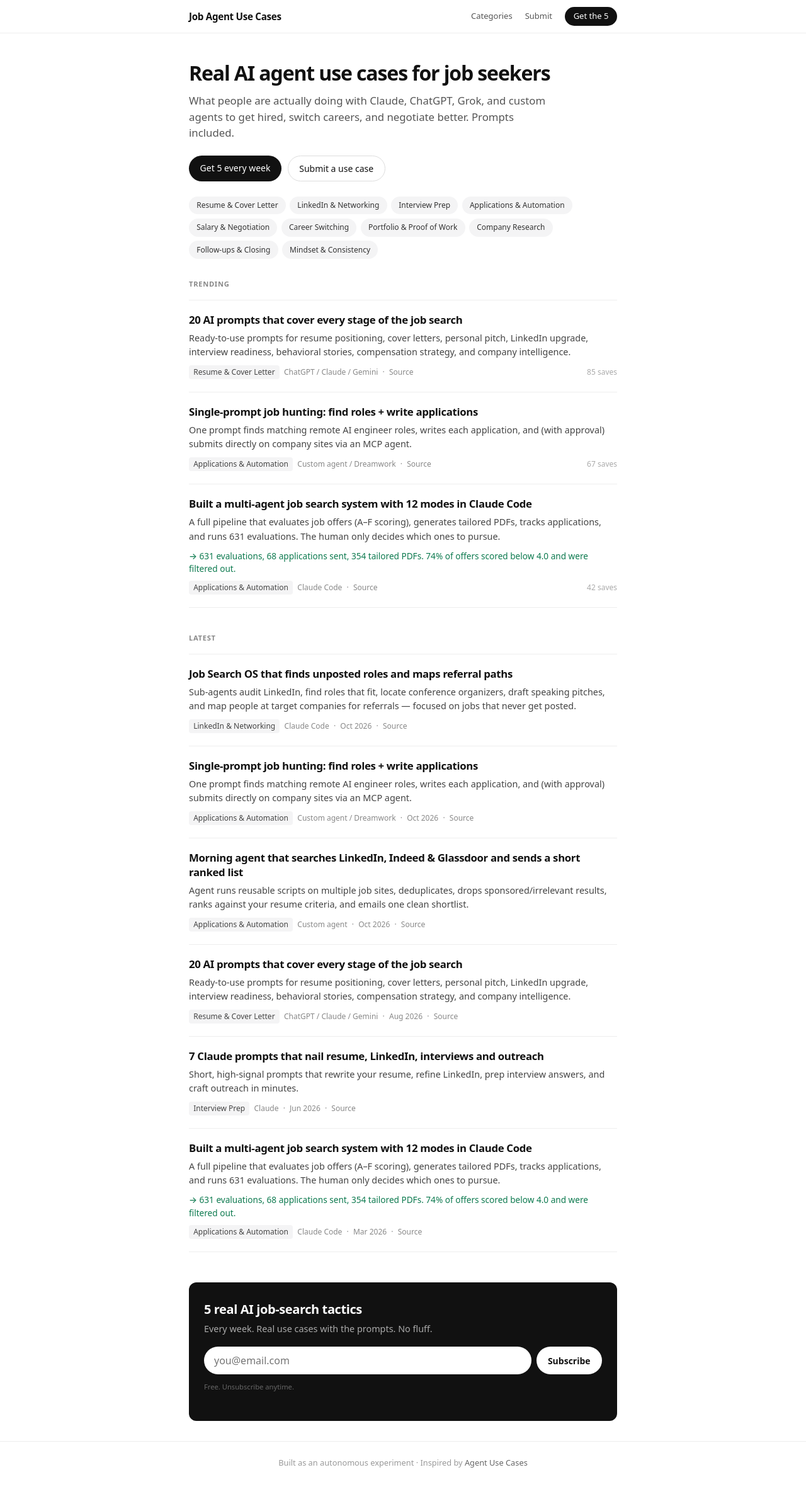
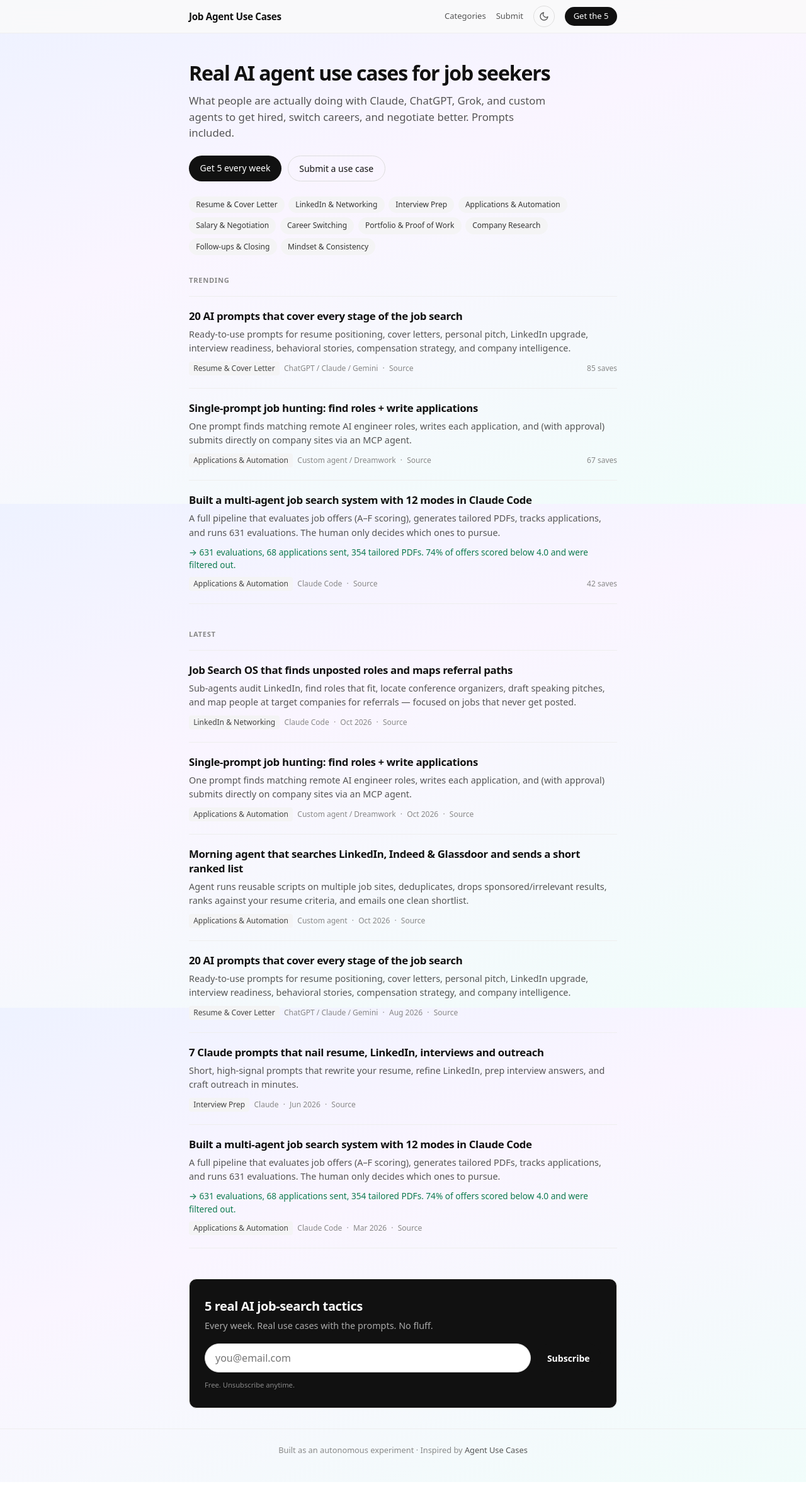
Before and after one commit to Labuscadora16/job-agent-use-cases, a Next.js app: page / in a window 1280 px wide. Shown: the whole page at 63% size. Built offline with nearby package versions, Linux system fonts and the light colour scheme.

Commit message:
Add gradient background and dark mode toggle

```diff
--- a/src/app/globals.css
+++ b/src/app/globals.css
@@ -1,25 +1,75 @@
 * { box-sizing: border-box; }
 html, body { margin: 0; padding: 0; }
+
+:root {
+  --bg: #fafafa;
+  --fg: #111;
+  --muted: #555;
+  --muted2: #888;
+  --border: #eee;
+  --card-border: #eee;
+  --chip-bg: #f4f4f5;
+  --chip-fg: #333;
+  --tag-bg: #f4f4f5;
+  --tag-fg: #444;
+  --header-bg: rgba(250, 250, 250, 0.88);
+  --result: #0d7a4f;
+  --newsletter-bg: #111;
+  --newsletter-fg: #fff;
+  --newsletter-muted: #aaa;
+  --btn-bg: #111;
+  --btn-fg: #fff;
+  --ghost-border: #ddd;
+  --input-bg: #fff;
+  --input-border: #ddd;
+  --gradient: linear-gradient(160deg, #eef2ff 0%, #faf5ff 40%, #f0fdfa 100%);
+}
+
+html.dark {
+  --bg: #0c0c0e;
+  --fg: #f4f4f5;
+  --muted: #a1a1aa;
+  --muted2: #71717a;
+  --border: #27272a;
+  --card-border: #27272a;
+  --chip-bg: #18181b;
+  --chip-fg: #d4d4d8;
+  --tag-bg: #27272a;
+  --tag-fg: #d4d4d8;
+  --header-bg: rgba(12, 12, 14, 0.9);
+  --result: #34d399;
+  --newsletter-bg: #18181b;
+  --newsletter-fg: #f4f4f5;
+  --newsletter-muted: #71717a;
+  --btn-bg: #f4f4f5;
+  --btn-fg: #111;
+  --ghost-border: #3f3f46;
+  --input-bg: #18181b;
+  --input-border: #3f3f46;
+  --gradient: linear-gradient(160deg, #0f0f1a 0%, #12081a 35%, #0a1614 100%);
+}
+
 body {
   font-family: ui-sans-serif, system-ui, -apple-system, BlinkMacSystemFont, "Segoe UI", Roboto, "Helvetica Neue", Arial, sans-serif;
-  background: #fff;
-  color: #111;
+  background: var(--gradient);
+  background-attachment: fixed;
+  color: var(--fg);
   line-height: 1.5;
   -webkit-font-smoothing: antialiased;
+  min-height: 100vh;
 }
+
 a { color: inherit; text-decoration: none; }
 a:hover { text-decoration: underline; text-underline-offset: 3px; }
 button, input, textarea { font: inherit; }
 
-/* Layout */
 .wrap { max-width: 720px; margin: 0 auto; padding: 0 1.25rem; }
 
-/* Header */
 .header {
-  border-bottom: 1px solid #eee;
+  border-bottom: 1px solid var(--border);
   position: sticky; top: 0; z-index: 50;
-  background: rgba(255,255,255,0.92);
-  backdrop-filter: blur(10px);
+  background: var(--header-bg);
+  backdrop-filter: blur(12px);
 }
 .header-inner {
   max-width: 720px; margin: 0 auto; padding: 0 1.25rem;
@@ -27,116 +77,121 @@ button, input, textarea { font: inherit; }
 }
 .logo { font-weight: 600; font-size: 0.95rem; letter-spacing: -0.02em; }
 .logo:hover { text-decoration: none; }
-.nav { display: flex; align-items: center; gap: 1.25rem; font-size: 0.8125rem; color: #555; }
-.nav a:hover { color: #111; }
+.nav { display: flex; align-items: center; gap: 1rem; font-size: 0.8125rem; color: var(--muted); }
+.nav a:hover { color: var(--fg); }
 .nav-cta {
-  background: #111; color: #fff !important; padding: 0.35rem 0.85rem;
-  border-radius: 999px; font-weight: 500; font-size: 0.8125rem;
+  background: var(--btn-bg); color: var(--btn-fg) !important;
+  padding: 0.35rem 0.85rem; border-radius: 999px;
+  font-weight: 500; font-size: 0.8125rem;
 }
 .nav-cta:hover { opacity: 0.85; text-decoration: none !important; }
 
-/* Hero */
+.theme-toggle {
+  background: transparent; border: 1px solid var(--ghost-border);
+  border-radius: 999px; width: 34px; height: 34px;
+  display: inline-flex; align-items: center; justify-content: center;
+  cursor: pointer; color: var(--muted); padding: 0;
+  flex-shrink: 0;
+}
+.theme-toggle:hover { color: var(--fg); background: var(--chip-bg); }
+.theme-toggle svg { width: 16px; height: 16px; }
+
 .hero { padding: 2.75rem 0 1.5rem; }
 .hero h1 {
   font-size: 1.75rem; font-weight: 650; letter-spacing: -0.035em;
   line-height: 1.2; margin: 0 0 0.75rem;
 }
 .hero p {
-  font-size: 1.05rem; color: #555; margin: 0 0 1.5rem; max-width: 36rem;
+  font-size: 1.05rem; color: var(--muted); margin: 0 0 1.5rem; max-width: 36rem;
 }
 .hero-actions { display: flex; flex-wrap: wrap; gap: 0.6rem; }
 .btn {
-  display: inline-block; background: #111; color: #fff;
+  display: inline-block; background: var(--btn-bg); color: var(--btn-fg);
   padding: 0.55rem 1.1rem; border-radius: 999px;
   font-size: 0.875rem; font-weight: 500; border: none; cursor: pointer;
 }
 .btn:hover { opacity: 0.88; text-decoration: none; }
 .btn-ghost {
-  display: inline-block; background: transparent; color: #111;
+  display: inline-block; background: transparent; color: var(--fg);
   padding: 0.55rem 1.1rem; border-radius: 999px;
-  font-size: 0.875rem; font-weight: 500; border: 1px solid #ddd;
+  font-size: 0.875rem; font-weight: 500; border: 1px solid var(--ghost-border);
 }
-.btn-ghost:hover { background: #f7f7f7; text-decoration: none; }
+.btn-ghost:hover { background: var(--chip-bg); text-decoration: none; }
 
-/* Category chips */
 .chips { display: flex; flex-wrap: wrap; gap: 0.4rem; margin: 0 0 2rem; }
 .chip {
   font-size: 0.75rem; padding: 0.28rem 0.7rem; border-radius: 999px;
-  background: #f4f4f5; color: #333; border: 1px solid transparent;
+  background: var(--chip-bg); color: var(--chip-fg);
 }
-.chip:hover { background: #ebebeb; text-decoration: none; }
+.chip:hover { filter: brightness(0.95); text-decoration: none; }
+html.dark .chip:hover { filter: brightness(1.15); }
 
-/* Section labels */
 .section-label {
   font-size: 0.7rem; font-weight: 600; text-transform: uppercase;
-  letter-spacing: 0.06em; color: #888; margin: 0 0 1rem;
+  letter-spacing: 0.06em; color: var(--muted2); margin: 0 0 1rem;
 }
 
-/* Use case cards — editorial list style */
 .list { display: flex; flex-direction: column; gap: 0; }
 .item {
   padding: 1.25rem 0;
-  border-top: 1px solid #eee;
+  border-top: 1px solid var(--border);
 }
-.item:last-child { border-bottom: 1px solid #eee; }
+.item:last-child { border-bottom: 1px solid var(--border); }
 .item-title {
   font-size: 1.05rem; font-weight: 600; letter-spacing: -0.02em;
   margin: 0 0 0.4rem; line-height: 1.35;
 }
 .item-desc {
-  font-size: 0.9rem; color: #444; margin: 0 0 0.6rem; line-height: 1.55;
+  font-size: 0.9rem; color: var(--muted); margin: 0 0 0.6rem; line-height: 1.55;
 }
 .item-result {
-  font-size: 0.85rem; color: #0d7a4f; margin: 0 0 0.55rem;
+  font-size: 0.85rem; color: var(--result); margin: 0 0 0.55rem;
   font-weight: 500;
 }
 .item-meta {
   display: flex; flex-wrap: wrap; align-items: center; gap: 0.45rem;
-  font-size: 0.75rem; color: #888;
+  font-size: 0.75rem; color: var(--muted2);
 }
 .item-meta .tag {
-  background: #f4f4f5; color: #444; padding: 0.12rem 0.45rem;
+  background: var(--tag-bg); color: var(--tag-fg); padding: 0.12rem 0.45rem;
   border-radius: 4px; font-weight: 500;
 }
-.item-meta a { color: #888; }
-.item-meta a:hover { color: #111; }
-.saves { margin-left: auto; color: #aaa; }
+.item-meta a { color: var(--muted2); }
+.item-meta a:hover { color: var(--fg); }
+.saves { margin-left: auto; color: var(--muted2); }
 
-/* Newsletter */
 .newsletter {
   margin: 3rem 0 2rem;
   padding: 1.75rem 1.5rem;
-  background: #111; color: #fff;
+  background: var(--newsletter-bg); color: var(--newsletter-fg);
   border-radius: 12px;
+  border: 1px solid var(--border);
 }
 .newsletter h2 {
   font-size: 1.25rem; font-weight: 600; margin: 0 0 0.35rem;
   letter-spacing: -0.02em;
 }
-.newsletter p { color: #aaa; font-size: 0.9rem; margin: 0 0 1.1rem; }
-.newsletter form {
-  display: flex; flex-wrap: wrap; gap: 0.5rem;
-}
+.newsletter p { color: var(--newsletter-muted); font-size: 0.9rem; margin: 0 0 1.1rem; }
+.newsletter form { display: flex; flex-wrap: wrap; gap: 0.5rem; }
 .newsletter input {
   flex: 1; min-width: 180px; padding: 0.6rem 1rem;
-  border-radius: 999px; border: none; color: #111; background: #fff;
+  border-radius: 999px; border: 1px solid var(--input-border);
+  color: var(--fg); background: var(--input-bg);
 }
 .newsletter button {
-  background: #fff; color: #111; border: none;
+  background: var(--btn-bg); color: var(--btn-fg); border: none;
   padding: 0.6rem 1.15rem; border-radius: 999px;
   font-weight: 600; font-size: 0.875rem; cursor: pointer;
 }
 .newsletter button:hover { opacity: 0.9; }
-.newsletter .fine { font-size: 0.7rem; color: #666; margin-top: 0.75rem; }
+.newsletter .fine { font-size: 0.7rem; color: var(--muted2); margin-top: 0.75rem; margin-bottom: 0; }
 
-/* Footer */
 .footer {
-  border-top: 1px solid #eee; padding: 1.5rem 0 2.5rem;
-  font-size: 0.8rem; color: #999; text-align: center;
+  border-top: 1px solid var(--border); padding: 1.5rem 0 2.5rem;
+  font-size: 0.8rem; color: var(--muted2); text-align: center;
 }
-.footer a { color: #666; }
+.footer a { color: var(--muted); }
 
-/* Categories grid */
 .cat-grid {
   display: grid; gap: 0.75rem;
   grid-template-columns: 1fr;
@@ -146,23 +201,25 @@ button, input, textarea { font: inherit; }
   .hero h1 { font-size: 2rem; }
 }
 .cat-card {
-  border: 1px solid #eee; border-radius: 10px; padding: 1.15rem 1.25rem;
+  border: 1px solid var(--card-border); border-radius: 10px;
+  padding: 1.15rem 1.25rem;
+  background: rgba(255,255,255,0.45);
   transition: border-color 0.15s;
 }
-.cat-card:hover { border-color: #ccc; text-decoration: none; }
+html.dark .cat-card { background: rgba(24,24,27,0.5); }
+.cat-card:hover { border-color: var(--muted2); text-decoration: none; }
 .cat-card h3 { font-size: 0.95rem; font-weight: 600; margin: 0 0 0.3rem; }
-.cat-card p { font-size: 0.8rem; color: #666; margin: 0 0 0.5rem; }
-.cat-card .count { font-size: 0.7rem; color: #aaa; }
+.cat-card p { font-size: 0.8rem; color: var(--muted); margin: 0 0 0.5rem; }
+.cat-card .count { font-size: 0.7rem; color: var(--muted2); }
 
-/* Form */
 .form-group { margin-bottom: 1.15rem; }
 .form-group label {
   display: block; font-size: 0.8rem; font-weight: 500; margin-bottom: 0.3rem;
 }
 .form-group input, .form-group textarea {
   width: 100%; padding: 0.55rem 0.75rem; border-radius: 8px;
-  border: 1px solid #ddd; background: #fff;
+  border: 1px solid var(--input-border); background: var(--input-bg); color: var(--fg);
 }
 .form-group input:focus, .form-group textarea:focus {
-  outline: none; border-color: #111;
+  outline: none; border-color: var(--fg);
 }
--- a/src/app/layout.tsx
+++ b/src/app/layout.tsx
@@ -1,6 +1,7 @@
 import type { Metadata } from "next";
 import "./globals.css";
 import Link from "next/link";
+import ThemeToggle from "../components/ThemeToggle";
 
 export const metadata: Metadata = {
   title: "Job Agent Use Cases — Real AI tactics that helped people get hired",
@@ -14,7 +15,14 @@ export default function RootLayout({
   children: React.ReactNode;
 }) {
   return (
-    <html lang="en">
+    <html lang="en" suppressHydrationWarning>
+      <head>
+        <script
+          dangerouslySetInnerHTML={{
+            __html: `(function(){try{var t=localStorage.getItem('theme');var d=t==='dark'||(!t&&window.matchMedia('(prefers-color-scheme: dark)').matches);if(d)document.documentElement.classList.add('dark')}catch(e){}})();`,
+          }}
+        />
+      </head>
       <body>
         <header className="header">
           <div className="header-inner">
@@ -24,6 +32,7 @@ export default function RootLayout({
             <nav className="nav">
               <Link href="/categories">Categories</Link>
               <Link href="/submit">Submit</Link>
+              <ThemeToggle />
               <Link href="/#newsletter" className="nav-cta">
                 Get the 5
               </Link>
--- /dev/null
+++ b/src/components/ThemeToggle.tsx
@@ -0,0 +1,49 @@
+"use client";
+
+import { useEffect, useState } from "react";
+
+export default function ThemeToggle() {
+  const [dark, setDark] = useState(false);
+  const [mounted, setMounted] = useState(false);
+
+  useEffect(() => {
+    setMounted(true);
+    const stored = localStorage.getItem("theme");
+    const prefersDark = window.matchMedia("(prefers-color-scheme: dark)").matches;
+    const isDark = stored === "dark" || (!stored && prefersDark);
+    setDark(isDark);
+    document.documentElement.classList.toggle("dark", isDark);
+  }, []);
+
+  function toggle() {
+    const next = !dark;
+    setDark(next);
+    document.documentElement.classList.toggle("dark", next);
+    localStorage.setItem("theme", next ? "dark" : "light");
+  }
+
+  if (!mounted) {
+    return <button className="theme-toggle" aria-label="Toggle theme" type="button" />;
+  }
+
+  return (
+    <button
+      className="theme-toggle"
+      onClick={toggle}
+      aria-label={dark ? "Switch to light mode" : "Switch to dark mode"}
+      type="button"
+      title={dark ? "Light mode" : "Dark mode"}
+    >
+      {dark ? (
+        <svg viewBox="0 0 24 24" fill="none" stroke="currentColor" strokeWidth="2" strokeLinecap="round" strokeLinejoin="round">
+          <circle cx="12" cy="12" r="4" />
+          <path d="M12 2v2M12 20v2M4.93 4.93l1.41 1.41M17.66 17.66l1.41 1.41M2 12h2M20 12h2M4.93 19.07l1.41-1.41M17.66 6.34l1.41-1.41" />
+        </svg>
+      ) : (
+        <svg viewBox="0 0 24 24" fill="none" stroke="currentColor" strokeWidth="2" strokeLinecap="round" strokeLinejoin="round">
+          <path d="M21 12.79A9 9 0 1 1 11.21 3 7 7 0 0 0 21 12.79z" />
+        </svg>
+      )}
+    </button>
+  );
+}
```
